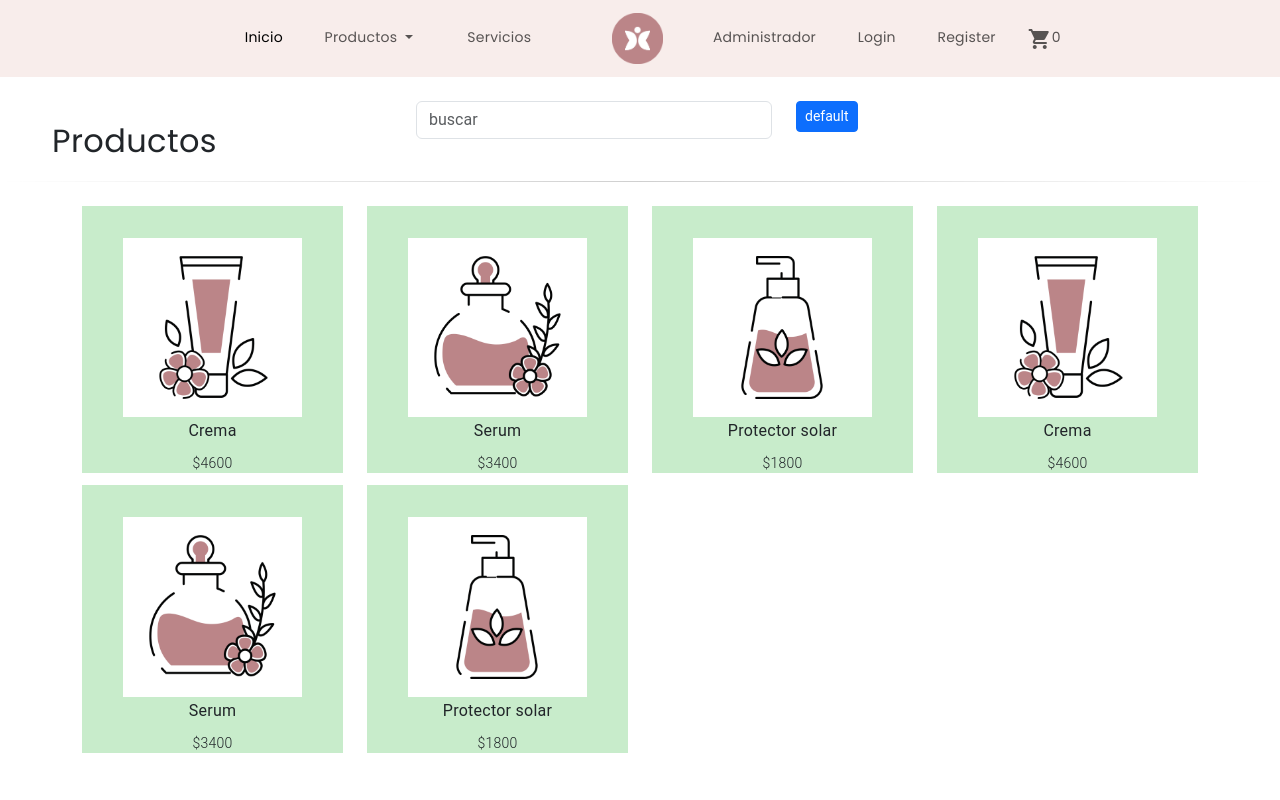
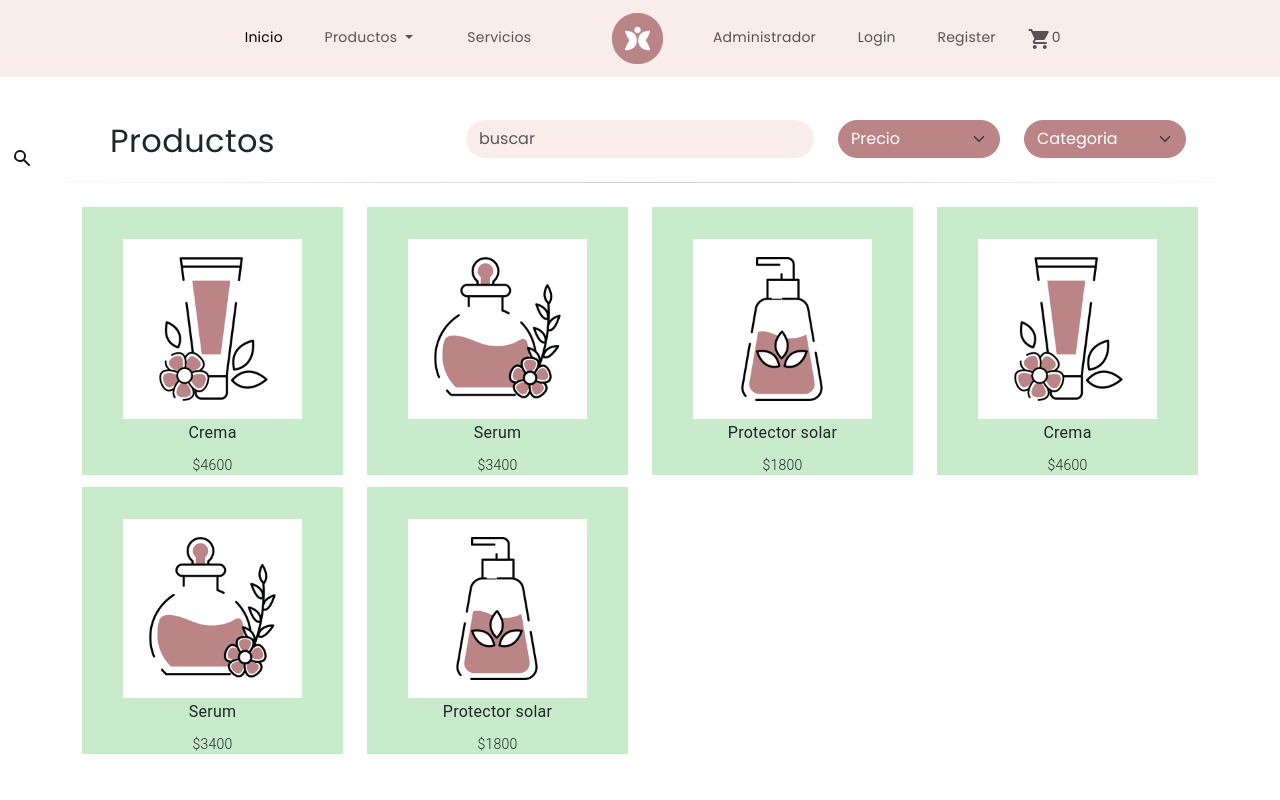
Before and after one commit to nehoxy/estetica-lida, an Angular app: page /productos in a window 1280 px wide. Shown: the top 800 px of the page. Built offline with nearby package versions, Linux system fonts and the light colour scheme.

Commit message:
agregue los filtros, les cambie el color y su fuente. despues al buscador y las letras los acomode para que quedaran bien

```diff
--- a/src/app/modules/productos/components/busqueda/busqueda.component.css
+++ b/src/app/modules/productos/components/busqueda/busqueda.component.css
@@ -10,3 +10,34 @@ hr {
     height: 1px;
     background-image: linear-gradient(to right, rgba(0, 0, 0, 0), rgba(0, 0, 0, 0.75), rgba(0, 0, 0, 0));
 }
+
+.barra{
+    padding-top: 1.5vw;
+
+}
+
+.filtros{
+    background-color: #bb8588;
+    color: white;
+    border-radius: 5vw;
+    border-color: #bb8588;
+    font-family: Poppins,sans-serif;
+}
+
+.busqueda{
+    border-radius: 5vw;
+    background-color: #f8edeb;
+    border-color: #f8edeb;
+    font-family: Poppins,sans-serif;
+
+}
+
+
+.input-icon {
+	color: #191919;
+	position: absolute;
+	width: 20px;
+	height: 20px;
+	left: 12px;
+	transform: translateY(-50%);
+}
--- a/src/app/modules/productos/components/busqueda/busqueda.component.html
+++ b/src/app/modules/productos/components/busqueda/busqueda.component.html
@@ -1,14 +1,29 @@
 
-<div class="container m-4">
-    <div class="row">
-        <div class="col-lg-4">
+<div class="container-sm m-4 mx-auto">
+    <div class="row justify-content-sm-center mx-auto">
+        <div class="col-lg-4 col-12 col-sm-12  text-lg-start">
             <h2 class=" fs-2 mt-4 ms-3 mb-0">Productos</h2>
         </div>
-        <div class="col-lg-4">
-            <input class="form-control me-2" type="search" placeholder="buscar" aria-label="Search">
+        <div class="col-lg-4 col-12 col-sm-12 text-lg-center barra">
+            <input class="form-control busqueda me-2" type="search" placeholder="buscar" aria-label="Search">
+            <svg xmlns="http://www.w3.org/2000/svg" class="input-icon" viewBox="0 0 20 20" fill="currentColor">
+                <path fill-rule="evenodd" d="M8 4a4 4 0 100 8 4 4 0 000-8zM2 8a6 6 0 1110.89 3.476l4.817 4.817a1 1 0 01-1.414 1.414l-4.816-4.816A6 6 0 012 8z" clip-rule="evenodd" />
+            </svg>
         </div>
-        <div class="col-lg-4">
-            <button type="button" class="btn btn-primary btn-sm ">default</button>
+        <div class="col-lg-2 col-6 col-sm-6 text-lg-end barra">
+            <select class="form-select filtros" id="floatingSelect" aria-label="Floating label select example">
+                <option selected>Precio</option>
+                <option value="1">Mayor precio</option>
+                <option value="2">Menor precio</option>
+              </select>
+        </div>
+        <div class="col-lg-2 col-6 col-sm-6 text-lg-end barra">
+            <select class="form-select filtros" id="floatingSelect" aria-label="Floating label select example">
+                <option selected>Categoria</option>
+                <option value="1">Cremas</option>
+                <option value="2">Jabones</option>
+                <option value="3">Mascarillas</option>
+              </select>
         </div>
     </div>
 </div>
--- a/src/app/modules/productos/pages/productos/productos.component.html
+++ b/src/app/modules/productos/pages/productos/productos.component.html
@@ -1,5 +1,7 @@
 <div class="contenedor">
-    <app-busqueda></app-busqueda>
+        <app-busqueda></app-busqueda>
+
+
     <app-card-producto></app-card-producto>
 
 </div>
```
